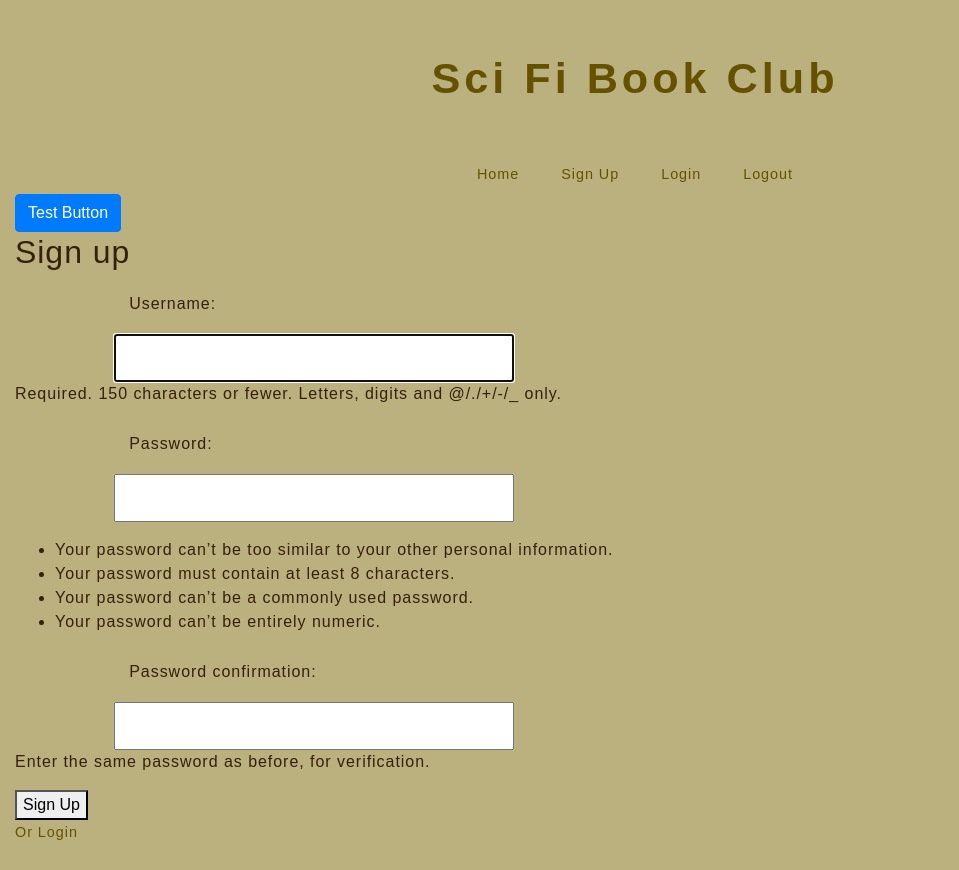
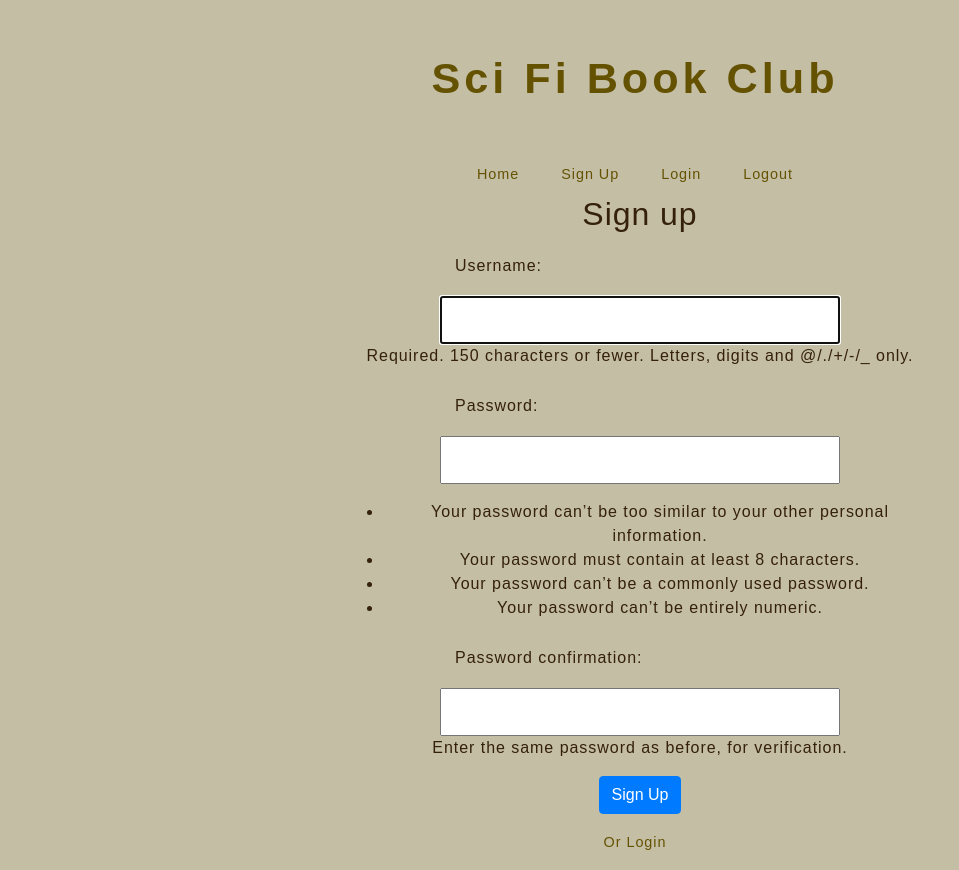
Before and after one commit to LinnSilver/scifi-book-club-pj4, a Django app: page /signup/ in a window 1280 px wide. Shown: the whole page, without its empty margins (0-959 px from the left). Before the commit the page ends 840 px from the top, so only its background shows below. Run offline with Django 3.2, Linux system fonts and the light colour scheme; some web fonts are replaced.

Commit message:
Add basic bootstral styling to templates

```diff
--- a/static/css/style.css
+++ b/static/css/style.css
@@ -5,12 +5,12 @@ body {
   font-size: 1rem;
   line-height: 1.5rem;
   letter-spacing: 0.06rem;
-  background-color: rgb(187, 177, 126);
+  background-color: rgb(196, 190, 165);
   color: #35210a;
 }
 
 h1 {
-  color: #362416;
+  color: #24160b;
   font-size: 300%;
   letter-spacing: 0.25rem;
   font-weight: bold;
--- a/templates/base.html
+++ b/templates/base.html
@@ -16,10 +16,10 @@
 
 <body>
 
-  <div class="container-fluid">
-    <div class="row">
-      <div class="col">
-        <!-- header content -->
+<div class="container-fluid">
+  <div class="row">
+    <div class="col">
+      <!-- header content -->
         <section id="top">
           <div class="container-lg my-5 text-center">
             <h1><a href="{% url 'index' %}" class="text-decoration-none">Sci Fi Book Club</a></h1>
@@ -44,7 +44,6 @@
               </li>
             {% endif %}
           </ul>
-          <button class="btn btn-primary">Test Button</button>
         </section>
       </div>
     </div>
--- a/templates/signup.html
+++ b/templates/signup.html
@@ -3,26 +3,21 @@
 {% block content %}
 
 <div class="container-fluid">
-  <div class="row">
-    <div class="container-fluid">
-      <div class="row">
-        <section class="backgroundbox">
-
-          <div>
-            <h2>Sign up</h2>
-                <!-- signup form -->
-                <form method="post">
-                {% csrf_token %}
-                {{ form.as_p }}
-                <button type="submit">Sign Up</button>
-
-              <p><a href="{% url 'login' %}">Or Login</a></p>
-          </div>
-
-        </section>
+  <div class="row justify-content-center">
+    <div class="col-6">
+      <div class="text-center">
+        <h2>Sign up</h2>
+        <!-- signup form -->
+        <form method="post">
+          {% csrf_token %}
+          {{ form.as_p }}
+          <button type="submit" class="btn btn-primary">Sign Up</button>
+        </form>
+        <p class="mt-3"><a href="{% url 'login' %}">Or Login</a></p>
       </div>
     </div>
   </div>
 </div>
 
+
 {% endblock %}
--- a/templates/update_book.html
+++ b/templates/update_book.html
@@ -2,7 +2,8 @@
 
 {% block content %}
 <div class="container-fluid">
-  <div class="row">
+  <div class="row justify-content-center">
+    <div class="col-6">
       <h2>Update Book</h2>
       <form method="POST" action="{% url 'update_book' book.id %}">
         {% csrf_token %}
@@ -17,5 +18,6 @@
       </form>
     </div>
   </div>
+</div>
 
 {% endblock %}
```
Also changed, not shown: templates/book_detail.html (+17 -10 lines), templates/index.html (+37 -8 lines), templates/login.html (+6 -7 lines), templates/manager.html (+7 -7 lines). Lines whose indentation alone changed are shown as unchanged.
